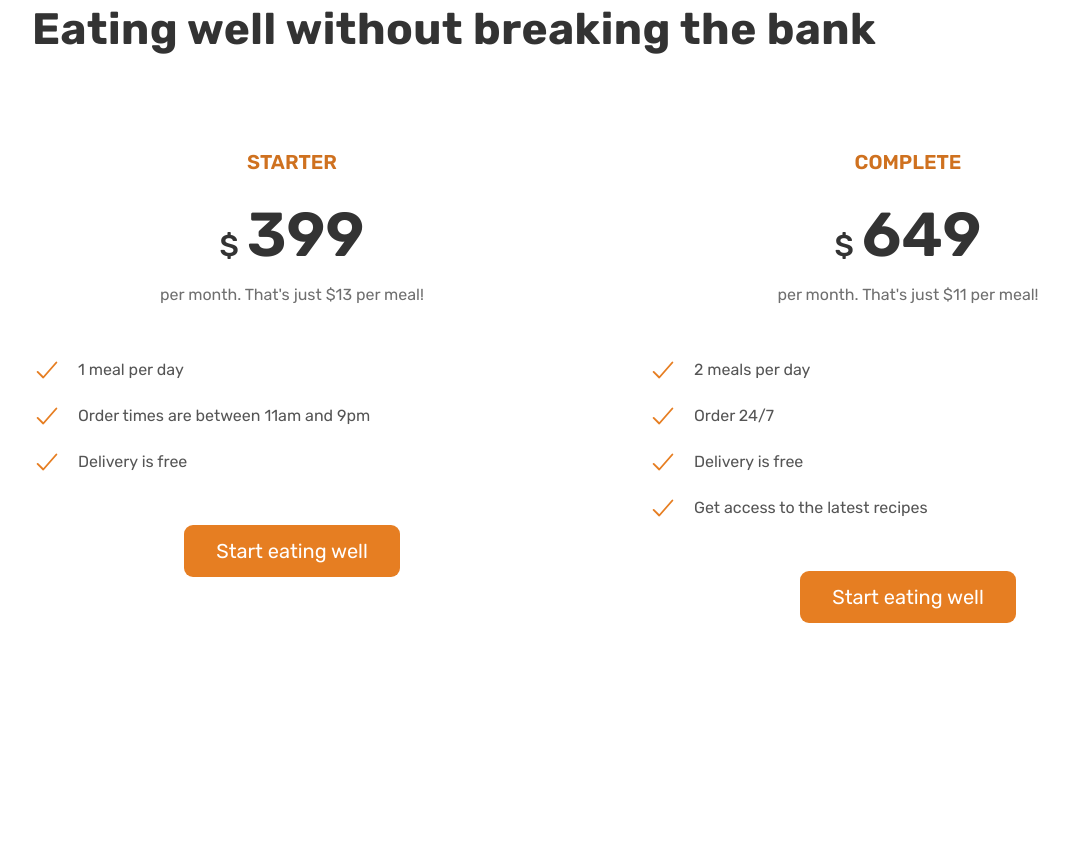
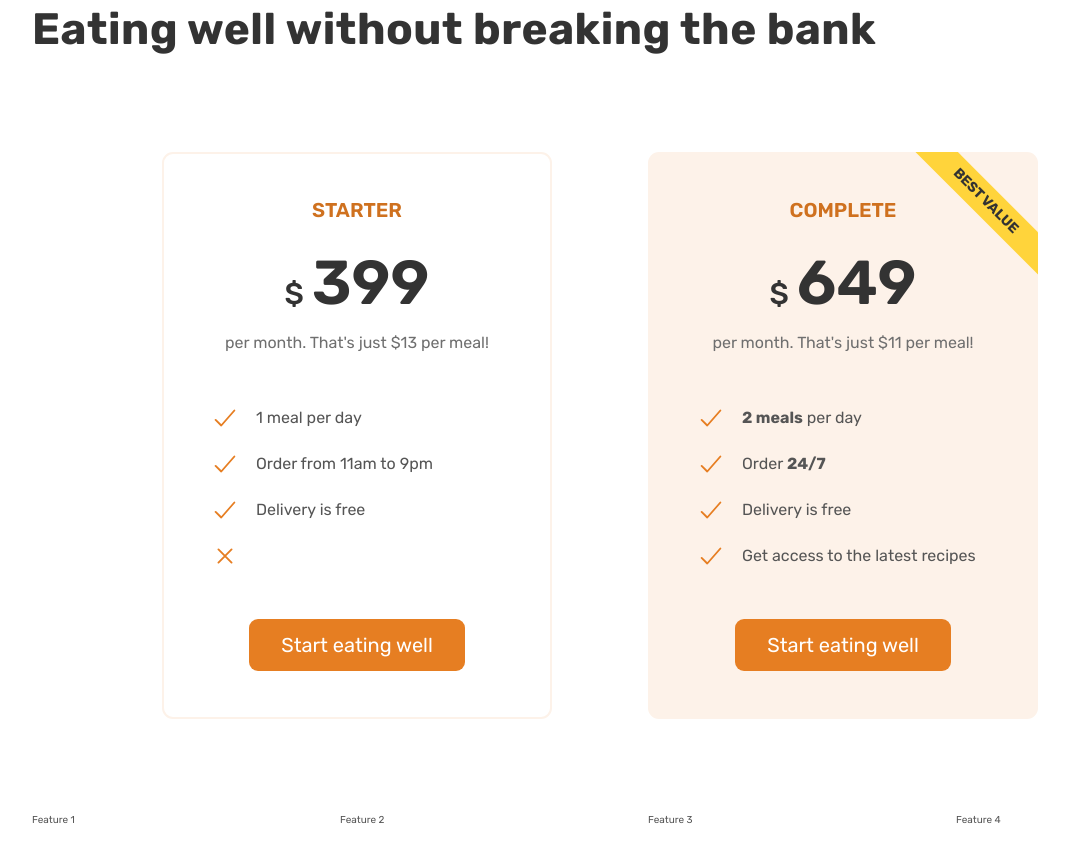
Before and after one commit to rootcherry/omnifood-desktop, a plain HTML site: page index.html in a window 1280 px wide. Shown: the part 4742-5604 px from the top of the page, without its empty margins (40-1109 px from the left). Before the commit the page ends 5461 px from the top, so only its background shows below. Drawn offline with nearby package versions, Linux system fonts and the light colour scheme.

Commit message:
building the pricing section - part 2

```diff
--- a/css/general.css
+++ b/css/general.css
@@ -66,6 +66,16 @@ Medium: 11px
 .grid {
   display: grid;
   gap: 9.6rem;
+
+  /* margin-bottom: 9.6rem; */
+}
+
+/* .grid:last-child {
+  margin-bottom: 0;
+} */
+
+.grid:not(:last-child) {
+  margin-bottom: 9.6rem;
 }
 
 .grid--2-cols {
--- a/css/style.css
+++ b/css/style.css
@@ -390,6 +390,39 @@ body {
   padding: 9.6rem 0;
 }
 
+.pricing-plan {
+  border-radius: 11px;
+  width: 75%;
+}
+
+.pricing-plan--starter {
+  justify-self: end;
+  border: 2px solid #fdf2e9;
+  padding: 4.6rem;
+}
+
+.pricing-plan--complete {
+  background-color: #fdf2e9;
+  padding: 4.8rem;
+  position: relative;
+  overflow: hidden;
+}
+
+.pricing-plan--complete::after {
+  content: "Best value";
+  position: absolute;
+  top: 6%;
+  right: -18%;
+
+  text-transform: uppercase;
+  font-size: 1.4rem;
+  font-weight: 700;
+  color: #333;
+  background-color: #ffd43b;
+  padding: 0.8rem 8rem;
+  transform: rotate(45deg);
+}
+
 .plan-header {
   text-align: center;
   margin-bottom: 4.8rem;
--- a/index.html
+++ b/index.html
@@ -351,7 +351,7 @@
           </h2>
         </div>
         <div class="container grid grid--2-cols">
-          <div class="pricing-plan">
+          <div class="pricing-plan pricing-plan--starter">
             <header class="plan-header">
               <p class="plan-name">Starter</p>
               <p class="plan-price"><span>$</span>399</p>
@@ -364,11 +364,14 @@
               </li>
               <li class="list-item">
                 <ion-icon class="list-icon" name="checkmark-outline"></ion-icon>
-                <span>Order times are between 11am and 9pm</span>
+                <span>Order from 11am to 9pm</span>
               </li>
               <li class="list-item">
                 <ion-icon class="list-icon" name="checkmark-outline"></ion-icon>
                 <span>Delivery is free</span>
+              </li>
+              <li class="list-item">
+                <ion-icon class="list-icon" name="close-outline"></ion-icon>
               </li>
             </ul>
             <div class="plan-sign-up">
@@ -376,7 +379,7 @@
               >Start eating well</a>
             </div>
           </div>
-          <div class="pricing-plan">
+          <div class="pricing-plan pricing-plan--complete">
             <header class="plan-header">
               <p class="plan-name">Complete</p>
               <p class="plan-price"><span>$</span>649</p>
@@ -385,11 +388,11 @@
             <ul class="list">
               <li class="list-item">
                 <ion-icon class="list-icon" name="checkmark-outline"></ion-icon>
-                <span>2 meals per day</span>
+                <span><strong>2 meals</strong> per day</span>
               </li>
               <li class="list-item">
                 <ion-icon class="list-icon" name="checkmark-outline"></ion-icon>
-                <span>Order 24/7</span>
+                <span>Order <strong>24/7</strong></span>
               </li>
               <li class="list-item">
                 <ion-icon class="list-icon" name="checkmark-outline"></ion-icon>
@@ -406,6 +409,13 @@
             </div>
           </div>
         </div>
+
+        <div class="container grid grid--4-cols">
+          <div class="feature">Feature 1</div>
+          <div class="feature">Feature 2</div>
+          <div class="feature">Feature 3</div>
+          <div class="feature">Feature 4</div>
+        </div>
       </section>
     </main>
 
```
